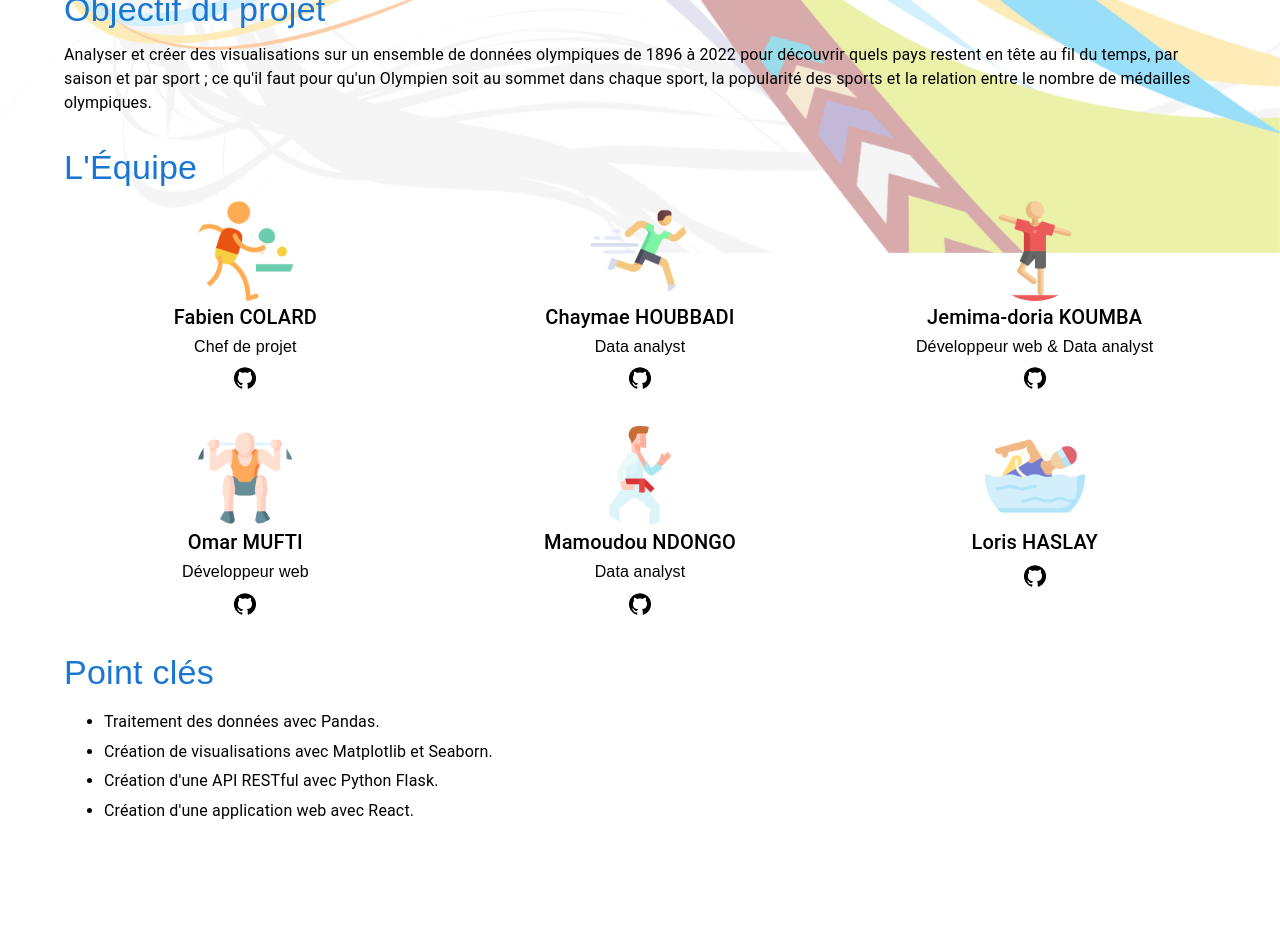
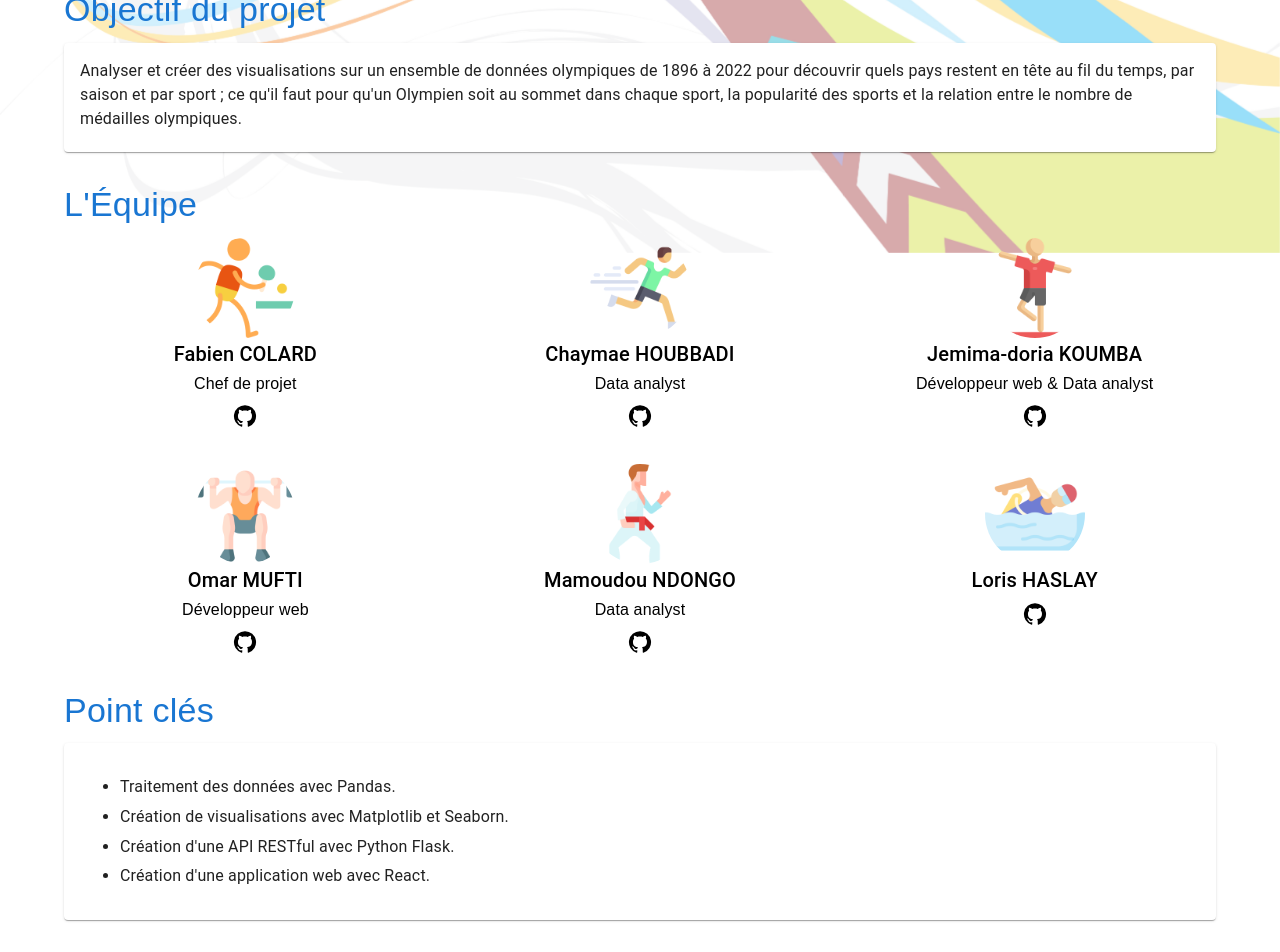
Before and after one commit to fabien5525/IPSSI_hackathon_equipe_9, a React (Create React App) app in the folder hackathon_front/: page / in a window 1280 px wide. Shown: the part 547-1499 px from the top of the page. Before the commit the page ends 1402 px from the top, so only its background shows below. Built offline with nearby package versions, Linux system fonts and the light colour scheme; a web font is replaced by a local one.

Commit message:
fix front part 3 (paper for readability)

```diff
--- a/hackathon_front/src/pages/Home.js
+++ b/hackathon_front/src/pages/Home.js
@@ -1,5 +1,5 @@
 import React from 'react';
-import { Container, Box, Typography, Grid, Avatar } from '@mui/material';
+import {Container, Box, Typography, Grid, Avatar, Paper} from '@mui/material';
 import GitHubIcon from '@mui/icons-material/GitHub';
 
 const teamMembers = [
@@ -50,9 +50,11 @@ function Home() {
         <Typography variant="h4" component="h2" color="primary" gutterBottom>
           Objectif du projet
         </Typography>
-        <Typography variant="body1" gutterBottom>
-          Analyser et créer des visualisations sur un ensemble de données olympiques de 1896 à 2022 pour découvrir quels pays restent en tête au fil du temps, par saison et par sport ; ce qu'il faut pour qu'un Olympien soit au sommet dans chaque sport, la popularité des sports et la relation entre le nombre de médailles olympiques.
-        </Typography>
+        <Paper sx={{ padding: 2 }}>
+          <Typography variant="body1" gutterBottom>
+            Analyser et créer des visualisations sur un ensemble de données olympiques de 1896 à 2022 pour découvrir quels pays restent en tête au fil du temps, par saison et par sport ; ce qu'il faut pour qu'un Olympien soit au sommet dans chaque sport, la popularité des sports et la relation entre le nombre de médailles olympiques.
+          </Typography>
+        </Paper>
       </Box>
 
       <Box my={4}>
@@ -81,6 +83,7 @@ function Home() {
         <Typography variant="h4" component="h2" color="primary" gutterBottom>
           Point clés
         </Typography>
+        <Paper sx={{ padding: 2 }}>
           <ul>
             <li>
               <Typography variant="body1" gutterBottom>
@@ -103,7 +106,8 @@ function Home() {
               </Typography>
             </li>
           </ul>
-        </Box>
+        </Paper>
+      </Box>
     </Container>
   );
 }
--- a/hackathon_front/src/pages/MedalPredictions.js
+++ b/hackathon_front/src/pages/MedalPredictions.js
@@ -42,13 +42,11 @@ function MedalPredictions() {
       <h1 style={{ textAlign: 'center' }}>PRÉVISIONS DE MÉDAILLES OLYMPIQUES</h1>
       <div className="table-container" style={{ display: 'flex', justifyContent: 'center', margin: '20px 0' }}>
         <div className="table-wrapper" style={{ width: '80%' }}>
-          <div style={{
-            marginBottom: '8px',
-          }}>
+          <Paper sx={{ padding: 2, marginBottom: '8px' }}>
             <Typography variant="p" gutterBottom>
               En utilisant un modèle de réseau de neuronne (4 couches) avec Tensorflow et Keras, nous avons prédits les résultats suivants pour les médailles olympiques.
             </Typography>
-          </div>
+          </Paper>
           <TableContainer component={Paper}>
             <Table sx={{ minWidth: 650 }} aria-label="medal predictions table">
               <TableHead>
```
